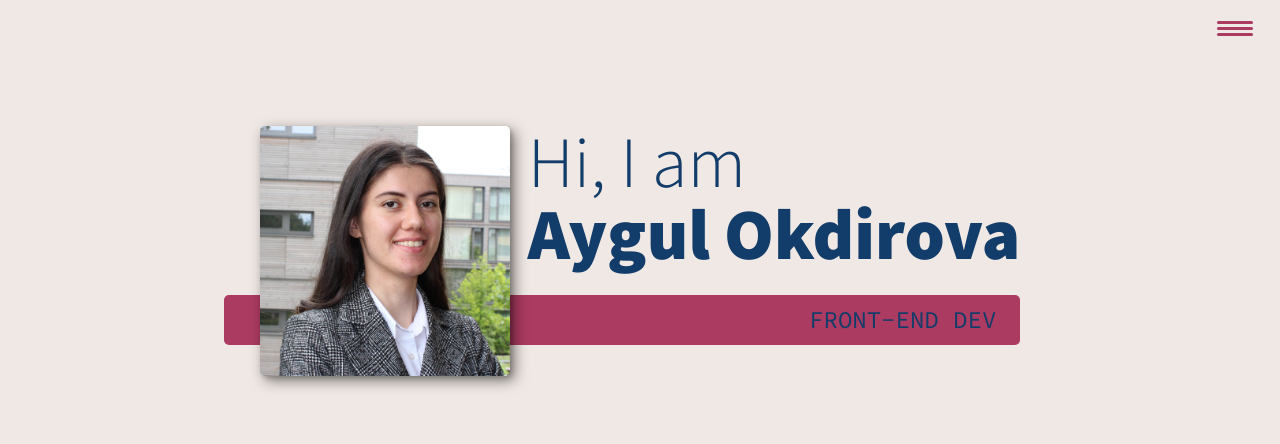
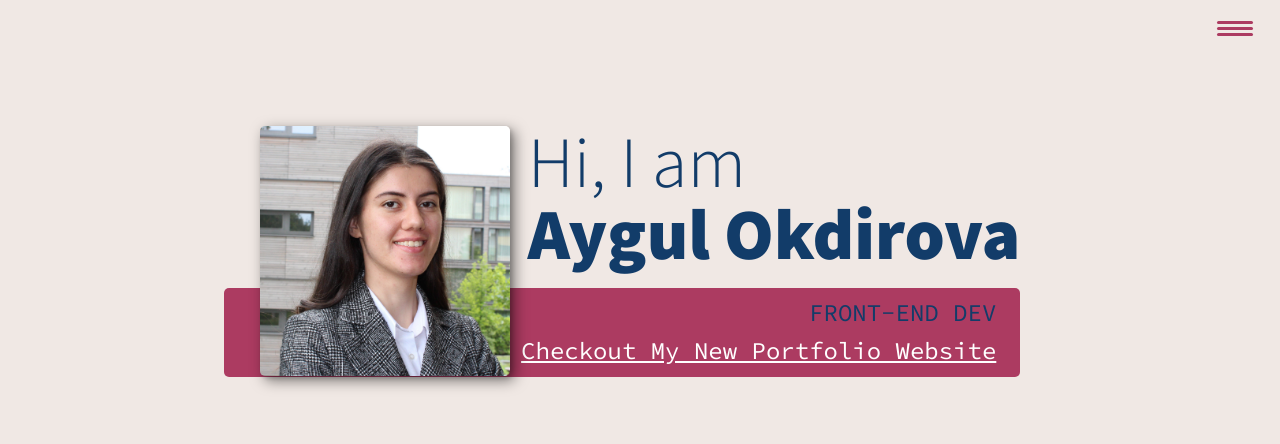
Before and after one commit to aokdirova/porfolio, a website: page index.html in a window 1280 px wide. Shown: the top 444 px of the page. Drawn offline with nearby package versions, Linux system fonts and the light colour scheme.

Commit message:
Adding link to my new portfolio

```diff
--- a/index.html
+++ b/index.html
@@ -84,6 +84,12 @@
         class="section__subtitle section__subtitle--intro"
       >
         FRONT-END DEV
+        <a
+          style="display: block; color: white"
+          href="https://bombarda-maxima.netlify.app/"
+        >
+          Checkout My New Portfolio Website</a
+        >
       </p>
       <img
         data-aos="fade-right"
@@ -149,7 +155,8 @@
           constant learner who is excited to be a part of a dynamic team.
         </p>
         <p>
-          "Logic will take you from A to B. Imagination will take you everywhere" -A. Einstein
+          "Logic will take you from A to B. Imagination will take you
+          everywhere" -A. Einstein
         </p>
       </div>
       <img
@@ -208,7 +215,7 @@
             class="portfolio__img"
           />
 
-          <figcaption class="caption" style="margin-top: 0;">
+          <figcaption class="caption" style="margin-top: 0">
             Landing page for Natours (still in progress). Animations and effects
             are created utilizing solely powers of CSS (SASS). Technologies
             used: HTML || CSS (SASS)
@@ -237,7 +244,7 @@
             class="portfolio__img"
           />
 
-          <figcaption class="caption" style="margin-top: 0;">
+          <figcaption class="caption" style="margin-top: 0">
             A simple fully responsive web app created using stateless and
             stateful components. Fake API is used to retrieve users and robot
             images to render on a screen. Technologies used: React.js ||
@@ -295,7 +302,7 @@
             class="portfolio__img"
           />
 
-          <figcaption class="caption" style="margin-top: 0;">
+          <figcaption class="caption" style="margin-top: 0">
             A robot telling programming jokes on a click of a button. Built
             using Vanilla Javascript. Joke API is used to retrieve jokes and
             Text-to-Speech API for converting jokes to a speech. Technologies
@@ -325,7 +332,7 @@
             class="portfolio__img"
           />
 
-          <figcaption class="caption" style="margin-top: 0;">
+          <figcaption class="caption" style="margin-top: 0">
             Custom video player, which has all the functionalities such as speed
             and volume controls as well as fullscreen mode adjusted according to
             a browser used by a client. Technologies used: HTML || CSS ||
@@ -381,7 +388,7 @@
             class="portfolio__img"
           />
 
-          <figcaption class="caption" style="margin-top: 0;">
+          <figcaption class="caption" style="margin-top: 0">
             A weather app built utilizing OpenWeather API to retrieve weather
             JSON data. User must allow location for the API to work. Visual
             representation of a weather is adjusted accordingly. Technologies
```
